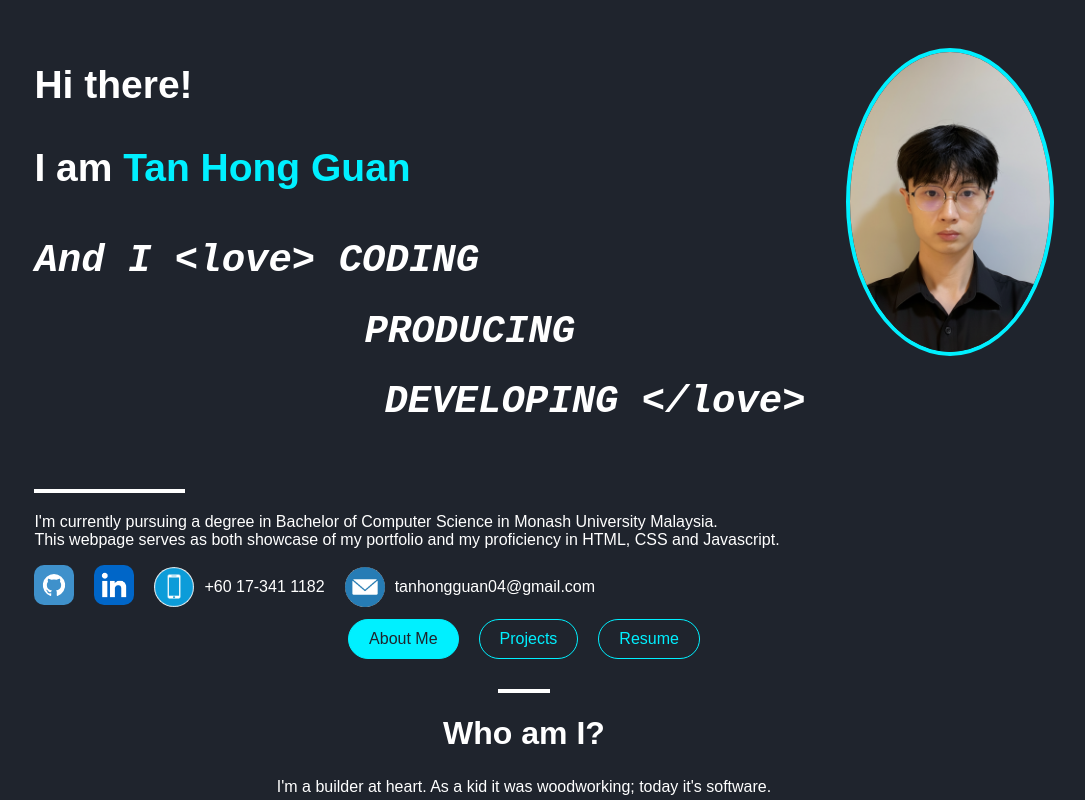
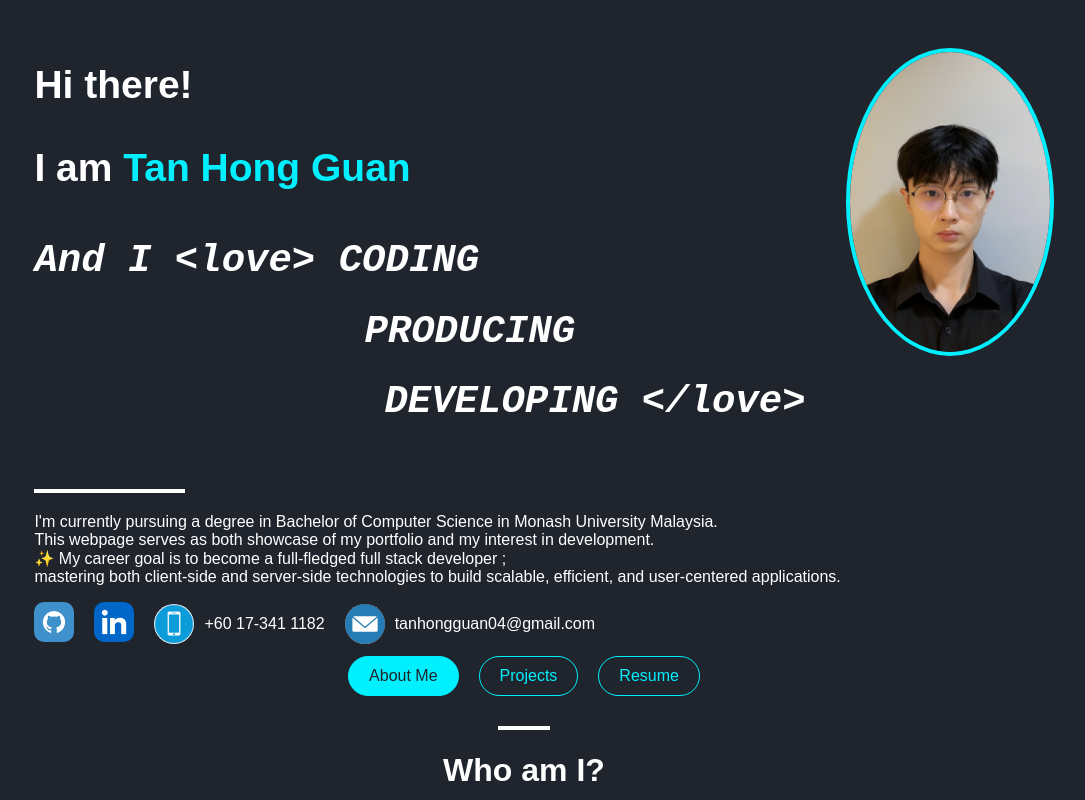
Before and after one commit to TanHongGuan/portfolio-website-react, a React (Vite) app: page / in a window 1280 px wide. Shown: the top 800 px of the page, without its empty margins (116-1201 px from the left). Built offline with nearby package versions, Linux system fonts and the light colour scheme.

Commit message:
Added my life goal

```diff
--- a/src/sections/Header.jsx
+++ b/src/sections/Header.jsx
@@ -21,7 +21,9 @@ export default function Header() {
         <div class="about-me">
             <p>
             I'm currently pursuing a degree in Bachelor of Computer Science in Monash University Malaysia. <br/>
-            This webpage serves as both showcase of my portfolio and my proficiency in HTML, CSS and Javascript.
+            This webpage serves as both showcase of my portfolio and my interest in development. <br/>
+            <span className="sparkle">✨</span> My career goal is to become a full-fledged full stack developer ;
+            <br/>mastering both client-side and server-side technologies to build scalable, efficient, and user-centered applications.
             </p>
         </div>
     </section>
```
